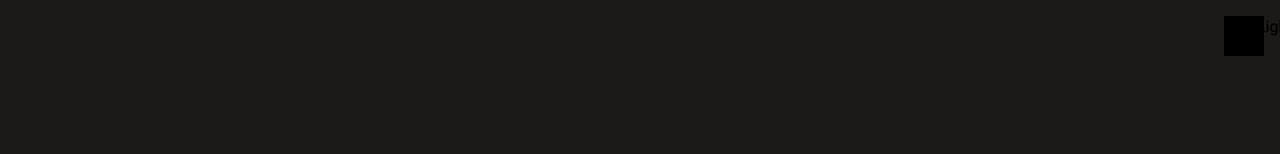
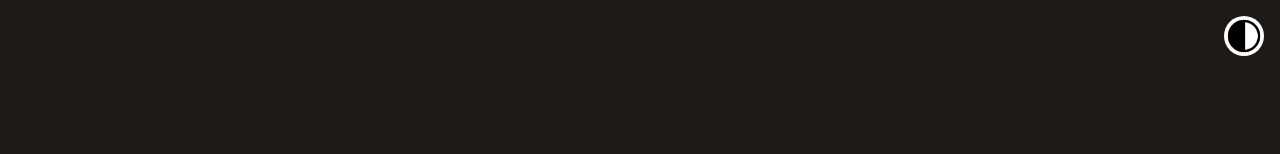
Before and after one commit to mojada7/majazz, a Next.js app: page / in a window 1280 px wide. Shown: the top 154 px of the page. Built offline with nearby package versions, Linux system fonts and the light colour scheme.

Commit message:
lightdarkicon

```diff
--- a/package.json
+++ b/package.json
@@ -16,6 +16,7 @@
     "eslint": "8.55.0",
     "eslint-config-next": "14.0.3",
     "next": "14.0.3",
+    "next-themes": "^0.2.1",
     "postcss": "8.4.32",
     "react": "18.2.0",
     "react-dom": "18.2.0",
--- a/src/app/layout.tsx
+++ b/src/app/layout.tsx
@@ -1,6 +1,7 @@
 import DarkLight from '@/components/darkLight'
 import './globals.css'
 import localFont from 'next/font/local'
+
 const myFont = localFont({
   src: '../../public/localFonts/IRANSansX-Medium.woff2'
 })
@@ -18,12 +19,14 @@
   return (
     <html lang="fa">
       <body>
+
         <div className={myFont.className}>
           <DarkLight />
           <div className='bg-stone-900 text-stone-200'>
             {children}
           </div>
         </div>
+
       </body>
     </html>
   )
--- a/src/components/darkLight/index.tsx
+++ b/src/components/darkLight/index.tsx
@@ -1,9 +1,15 @@
 'use client'
+import Image from 'next/image'
 import React from 'react'
+import ld from '../../../public/icon/ld.png'
 
 function DarkLight() {
+
+
   return (
-    <div className='fixed right-4 top-4 w-10 h-10 bg-black'>DarkLight</div>
+    <div className='fixed right-4 top-4 w-10 h-10 rounded-full bg-white hover:cursor-pointer'>
+      <Image alt='darkmode-lightmode' fill src={ld} />
+    </div>
   )
 }
 
```
Also changed, not shown: public/icon/ld.png (added), 1 other file (tests, documents, lock files or other folders).
